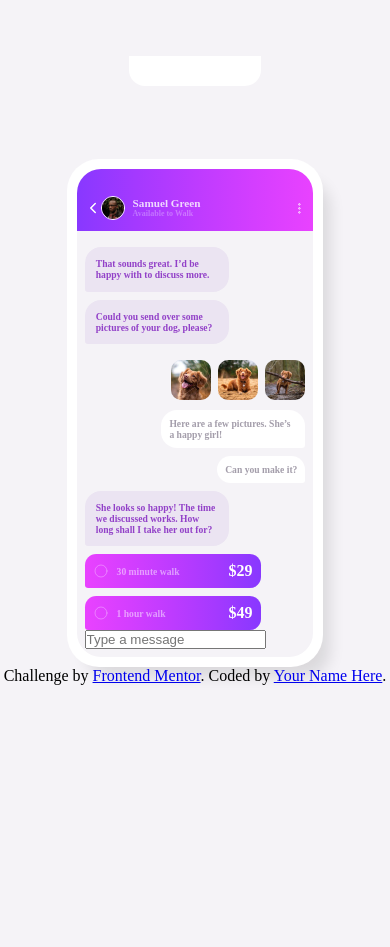
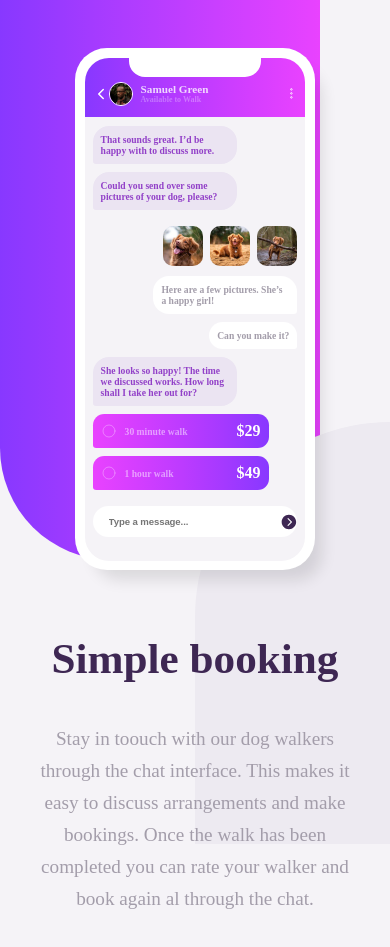
Before and after one commit to LinaEspinosa/chat-app-css-illustration-master, a plain HTML site: page index.html in a window 390 px wide. Before the commit the page ends 844 px from the top, so only its background shows below. Drawn offline with nearby package versions, Linux system fonts and the light colour scheme.

Commit message:
Se finaliza diseño mobile

```diff
--- a/css/style.css
+++ b/css/style.css
@@ -10,8 +10,8 @@
     --white: #ffffff;
     --background-body: #f5f3f8;
     --gray: #ebe4f2;
-    --light-Magenta: rgb(233, 66, 255);
-    --light-Violet: hsl(264, 100%, 61%);
+    --light-Magenta: #e942ff;
+    --light-Violet: #8838ff;
     --veryLightMagenta: hsl(289, 100%, 72%)
 }
 
@@ -24,49 +24,61 @@
 body {
     background-color: var(--lightGrayish);
     width: 100%;
-    height: 100vh;
+    min-height: 100vh;
     display: flex;
     flex-direction: column;
     justify-content: center;
     align-items: center;
 
+    /* position: relative; */
 }
 
-.white-box{
+
+.white-box {
     background-color: var(--white);
-    width:8.2rem;
-    height:1.9rem;
+    width: 8.2rem;
+    height: 1.5rem;
     border-bottom-left-radius: 1rem;
     border-bottom-right-radius: 1rem;
     position: absolute;
-    top:3.5rem;
+    top: 3.3rem;
+    z-index: 1;
 }
-.container{
-    width: 16rem;
+
+.container {
+    display: flex;
+    align-items: center;
+    justify-content: center;
+    margin-top: 3rem;
+    width: 15rem;
+
     border-radius: 2rem;
     background-color: var(--white);
-    padding:.6rem;
-    -webkit-box-shadow: 13px 16px 15px -6px rgba(0,0,0,0.11);
-box-shadow: 13px 16px 15px -6px rgba(0,0,0,0.11);
+    padding: .6rem;
+    -webkit-box-shadow: 13px 16px 15px -6px rgba(0, 0, 0, 0.11);
+    box-shadow: 13px 16px 15px -6px rgba(0, 0, 0, 0.11);
 }
 
 .chat {
+    display: flex;
+    align-items: center;
+    flex-direction: column;
+    justify-content: center;
+
     overflow: hidden;
     border-radius: 1.5rem;
-    /* position: relative; */
+    position: relative;
     /* margin:1rem; */
 }
 
 .chat .contact {
-    /* width:100%; */
+    width: 100%;
     display: flex;
     justify-content: space-between;
     background-image: linear-gradient(to left, #e942ff, #d43eff, #bd3bff, #a439ff, #8838ff);
     align-items: center;
-    padding-top: 1.7rem;
-    padding-bottom: .7rem;
-    padding-left: .5rem;
-    padding-right: .5rem;
+    padding: 1.5rem .5rem .7rem .5rem;
+
 
 }
 
@@ -103,8 +115,9 @@ box-shadow: 13px 16px 15px -6px rgba(0,0,0,0.11);
     border: 1px solid var(--white);
 
 }
-.chat .contact .left .icon-left{
-    color:var(--white);
+
+.chat .contact .left .icon-left {
+    color: var(--white);
 }
 
 .chat .contact .left .icon {
@@ -120,11 +133,12 @@ box-shadow: 13px 16px 15px -6px rgba(0,0,0,0.11);
     display: flex;
     flex-direction: column;
     justify-content: space-between;
+    padding-top: .1rem;
 }
 
 .chat .content-chat .text-received {
     width: 9rem;
-    padding: .7rem;
+    padding: .5rem;
     background-color: var(--gray);
     color: var(--moderateViolet);
     border-top-left-radius: 1rem;
@@ -149,7 +163,6 @@ box-shadow: 13px 16px 15px -6px rgba(0,0,0,0.11);
     margin-top: .5rem;
     background-color: var(--white);
     max-width: 9rem;
-    /* font-size: .6rem; */
     color: var(--darkGrayish);
     padding: .5rem;
     border-top-left-radius: 1rem;
@@ -171,13 +184,13 @@ box-shadow: 13px 16px 15px -6px rgba(0,0,0,0.11);
 }
 
 
-.chat .content-chat .btn-price{
+.chat .content-chat .btn-price {
     display: flex;
     justify-content: space-between;
     align-items: center;
     width: 11rem;
-    margin-top:.5rem;
-    padding:.5rem .5rem;
+    margin-top: .5rem;
+    padding: .5rem .5rem;
     background-image: linear-gradient(to right, #e942ff, #d43eff, #bd3bff, #a439ff, #8838ff);
     border-top-left-radius: .7rem;
     border-top-right-radius: .7rem;
@@ -185,19 +198,126 @@ box-shadow: 13px 16px 15px -6px rgba(0,0,0,0.11);
     border-bottom-right-radius: .7rem;
 }
 
-.chat .content-chat .btn-price .left .description{
-    color:rgba(255,255,255,0.5);
+.chat .content-chat .btn-price .left .description {
+    color: rgba(255, 255, 255, 0.5);
     display: flex;
     align-items: center;
 }
+
 .chat .content-chat .btn-price .left .description .icon {
-    font-size:1rem;
-    color:rgba(255, 255, 255, 0.3);
+    font-size: 1rem;
+    color: rgba(255, 255, 255, 0.3);
     padding-right: .5rem;
 
 }
 
-.chat .content-chat .btn-price .right{
-    color:var(--white);
-    font-size:1rem;
+.chat .content-chat .btn-price .right {
+    color: var(--white);
+    font-size: 1rem;
 }
+
+.container .chat .content-chat .input-message {
+    display:flex;
+    justify-content:center;
+    align-items: center;
+    background-color: var(--white);
+    padding: .2rem 0;
+    width: 100%;
+    border-radius: 15rem;
+    border: none;
+    margin: 1rem 0;
+    padding-left: 1rem;
+
+}
+
+.container .chat .content-chat .input-message input {
+    display:flex;
+    justify-content:center;
+    color: var(--grayishBlue);
+    border:none;
+    font-weight: 700;
+    font-size: .6rem;
+    letter-spacing: -0.1px;
+}
+
+.container .input-message .input-icon {
+    font-size: 1.5rem;
+    padding-left: 2.5rem;
+    color: var(--desaturatedViolet);
+
+}
+
+.content {
+    display: flex;
+    flex-direction: column;
+    align-items: center;
+    text-align: center;
+    padding: 2rem;
+    margin-top: 2rem;
+
+}
+
+.content h2 {
+    font-size: 2.7rem;
+    color: var(--desaturatedViolet);
+}
+
+.content p {
+    font-size: 1.2rem;
+    color: var(--darkGrayish);
+    margin-top: 2.5rem;
+    text-align: center;
+    line-height: 2rem;
+    font-weight: 500;
+}
+
+.color-purple {
+    width: 50%;
+    height: 50vh;
+    background-image: linear-gradient(to left, hsl(293, 100%, 63%), hsl(264, 100%, 61%));
+    position: absolute;
+    border-radius: 0 0 15rem 0;
+    z-index: -1;
+    top: 0;
+    left: 0;
+
+}
+
+.color-gray {
+    width: 50%;
+    height: 50vh;
+    background-color: #edeaf1;
+    position: absolute;
+    border-radius: 15rem 0 0 0;
+    z-index: -1;
+    bottom: 0;
+    right: 0;
+
+}
+
+@media only screen and (min-width: 376px) {
+    .container {
+        display: flex;
+    }
+
+    .color-purple {
+        width: 20rem;
+        height: 35rem;
+        border-radius: 0 0 7rem 7rem;
+    }
+
+    /* .container{
+    width: 15rem;
+    height: 30rem;
+    position:absolute;
+    left:10rem;
+    overflow: none;
+  } */
+
+    .chat {
+
+        border-radius: 1.5rem;
+        position: relative;
+        /* margin:1rem; */
+    }
+}
--- a/index.html
+++ b/index.html
@@ -19,6 +19,9 @@
 </head>
 
 <body>
+
+  <div class="color-purple"></div>
+  <div class="color-gray"></div>
   <div class="white-box"></div>
   <div class="container">
     <div class="chat">
@@ -87,38 +90,17 @@
           </div>
         </div>
         <div class="input-message">
-          <input type="text" placeholder="Type a message" >
+          <input class="input-text" type="text" placeholder="Type a message...">
+          <ion-icon class="input-icon" name="chevron-forward-circle"></ion-icon>
         </div>
-
-        <!-- <div class="price-time">
-        <div class="price-text-left">
-          <div class="time-minute">
-            <div class="circle">
-
-            </div>
-            <p class="price-text">30 minute walk
-            </p>
-            <span>$29</span>
-        </div>
-        </div> -->
-        <!-- <div class="time-hour">
-          <div class="circle">
-          </div>
-          <p class="price-text">1 hour walk
-          </p>
-          <span>$49</span>
-        </div> -->
       </div>
     </div>
   </div>
+  <div class="content">
+    <h2>Simple booking</h2>
+    <p>Stay in toouch with our dog walkers through the chat interface. This makes it easy to discuss arrangements and make bookings. Once the walk has been completed you can rate your walker and book again al through the chat.</p>
+  </div>
 
-
-
-
-  <div class="attribution">
-    Challenge by <a href="https://www.frontendmentor.io?ref=challenge" target="_blank">Frontend Mentor</a>.
-    Coded by <a href="#">Your Name Here</a>.
-  </div>
 
   <!-- ICONS -->
   <script type="module" src="https://unpkg.com/ionicons@5.5.2/dist/ionicons/ionicons.esm.js"></script>
```
